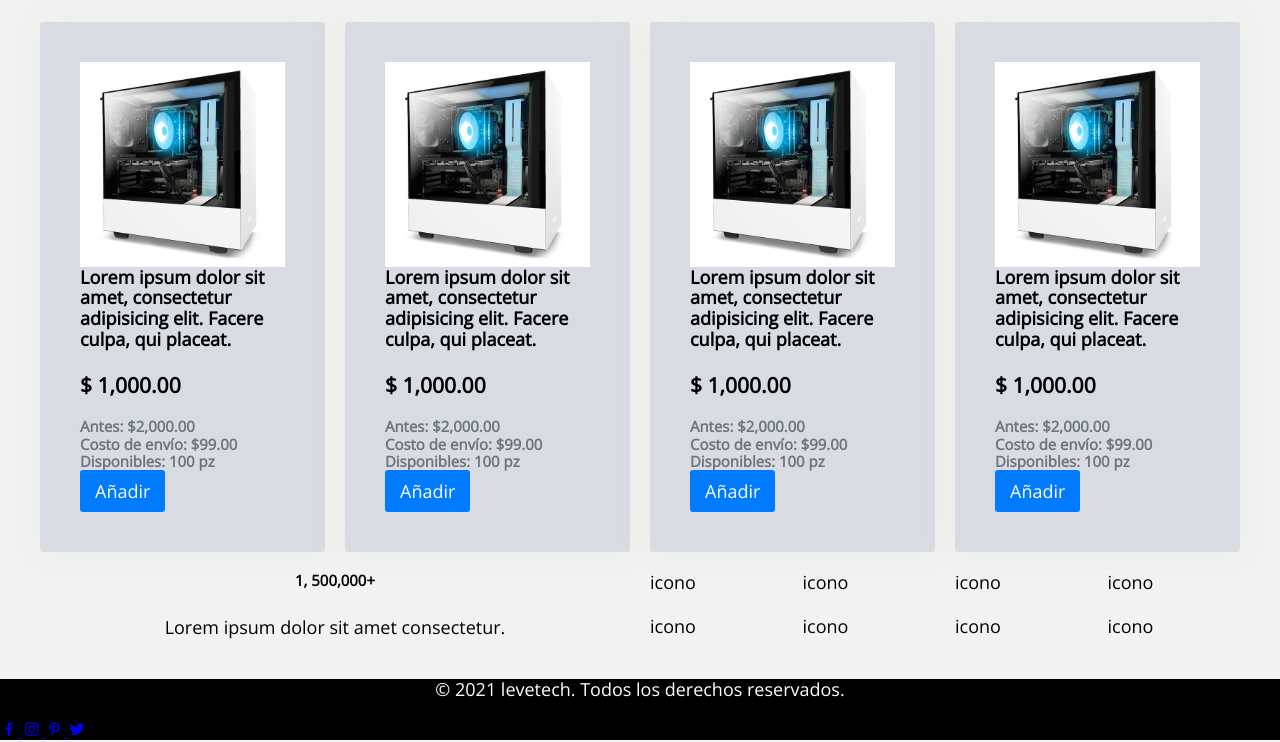
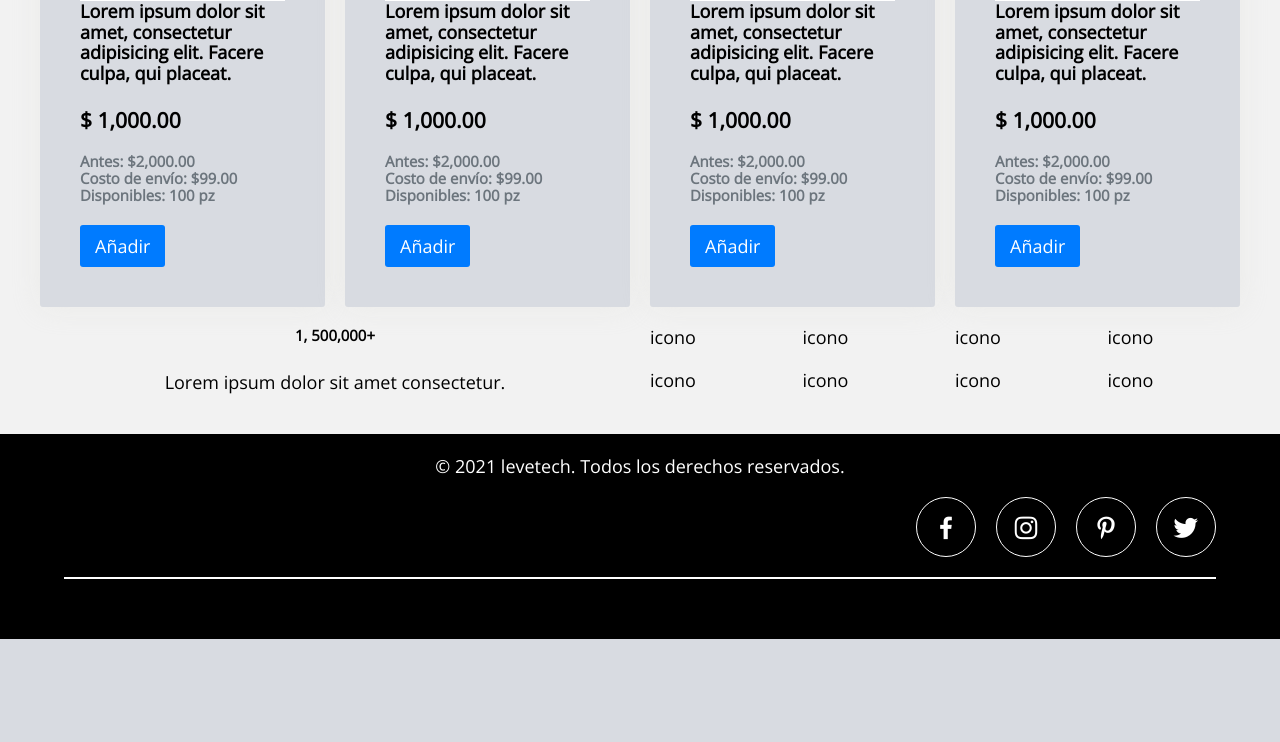
Before and after one commit to migcube1/ecommerce-levetech, a PHP site: page / in a window 1280 px wide. Shown: the part 441-1183 px from the top of the page. After the commit the page ends 1080 px from the top, so only its background shows below. Run offline with PHP 8.4, Linux system fonts and the light colour scheme.

Commit message:
Icono y Footer
Se modificó el icono de la página, junto con el botón de inicio (Ahora es una imagen). También se agregaron las redes sociales en el foofter.

Se agregó un poco de margin-top en el botón de "Añadir"

```diff
--- a/assets/css/estilos.css
+++ b/assets/css/estilos.css
@@ -50,6 +50,50 @@
     width: 100%;
 }
 
+/* ====================
+	* FOOTER *
+==================== */
+footer{
+	padding-bottom: 0.1px;
+    padding-top: 2.5px;
+}
+
+.line {
+    width: 90%;
+	max-width: 1200px;
+	margin: 0 auto;
+	height: 2px;
+	background: #fff;
+	margin-bottom: 60px;
+    margin-top: 20px;
+}
+
+.social-media{
+	margin-right: 5%;
+	display: flex;
+	justify-content: flex-end;
+}
+
+.social-media-icon{
+	display: inline-block;
+	margin-left: 20px;
+	width: 60px;
+	height: 60px;
+	border: 1px solid #fff;
+	border-radius: 50%;
+	text-align: center;
+	color: #fff;
+}
+
+.social-media-icon:hover{
+	background: #007BFF;
+	color: #fff;
+}
+
+.social-media-icon i{
+	font-size: 30px;
+	line-height: 60px;
+}
 
 /* ====================
 	* CONTENEDORES *
@@ -303,6 +347,10 @@
 	* COMPONENTES *
 ==================== */
 
+.logoIcon{
+	width: 110px;
+}
+
 .card {
     padding: 40px;
     background: #D8DBE1;
@@ -395,6 +443,10 @@
     text-align: center;
     line-height: 22px;
     transition: .3s ease all;
+}
+
+.boton-list {
+    margin-top: 20px;
 }
 
 .boton-azul {
```
Also changed, not shown: assets/img/iconLevetech.png (added), assets/img/iconLevetech2.png (added).
